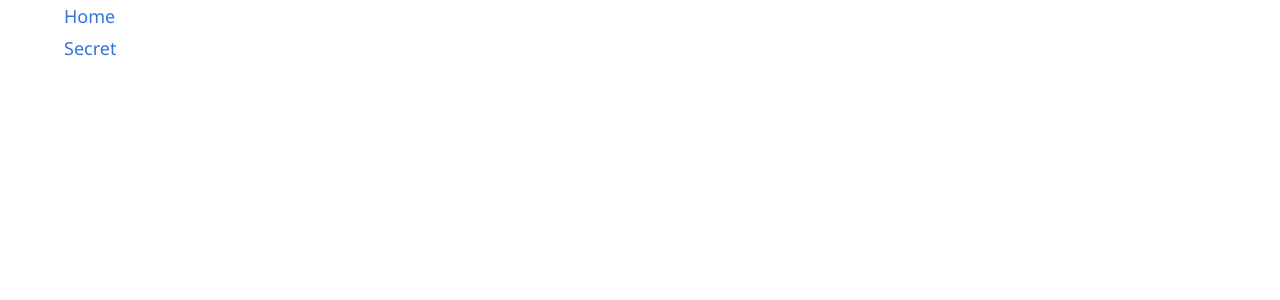
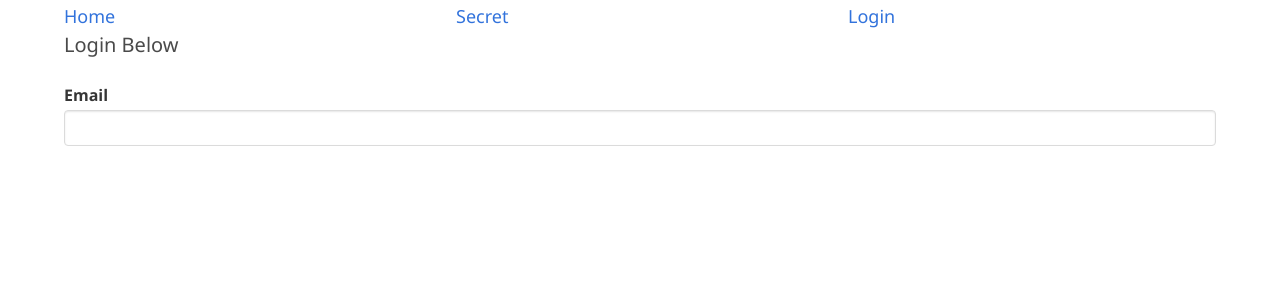
Before and after one commit to wechuli/simple-react-auth, a React (Create React App) app in the folder client/: page /login in a window 1280 px wide. Shown: the top 300 px of the page. Built offline with nearby package versions, Linux system fonts and the light colour scheme.

Commit message:
adding some styles to sanitize appearance

```diff
--- a/client/src/App.jsx
+++ b/client/src/App.jsx
@@ -2,22 +2,29 @@ import React, { Component } from "react";
 import Home from "./components/Home";
 import { Link, Route, Switch } from "react-router-dom";
 import Secret from "./components/Secret";
+import Login from "./components/Login";
 
 class App extends Component {
   render() {
     return (
       <React.Fragment>
-        <ul className="container">
-          <li>
-            <Link to="/">Home</Link>
-          </li>
-          <li>
-            <Link to="/secret">Secret</Link>
-          </li>
-        </ul>
+        <div className="container">
+          <div className="columns">
+            <div className="column">
+              <Link to="/">Home</Link>
+            </div>
+            <div className="column">
+              <Link to="/secret">Secret</Link>
+            </div>
+            <div className="column">
+              <Link to="/login">Login</Link>
+            </div>
+          </div>
+        </div>
 
         <Switch>
           <Route exact path="/secret" component={Secret} />
+          <Route exact path="/login" component={Login} />
           <Route exact path="/" component={Home} />
         </Switch>
       </React.Fragment>
--- /dev/null
+++ b/client/src/components/Login.jsx
@@ -0,0 +1,29 @@
+import React, { Component } from "react";
+
+class Login extends Component {
+  state = {
+    email: "",
+    password: ""
+  };
+  handleFormSubmit = () => {};
+  handleInputChange = () => {};
+  render() {
+    return (
+      <React.Fragment>
+        <div className="container">
+          <form onSubmit={this.handleFormSubmit}>
+            <h2 className="subtitle">Login Below</h2>
+            <label htmlFor="email" className="label">
+              Email
+              <div className="control">
+              <input type="text" className="input"/>
+              </div>
+            </label>
+          </form>
+        </div>
+      </React.Fragment>
+    );
+  }
+}
+
+export default Login;
```
